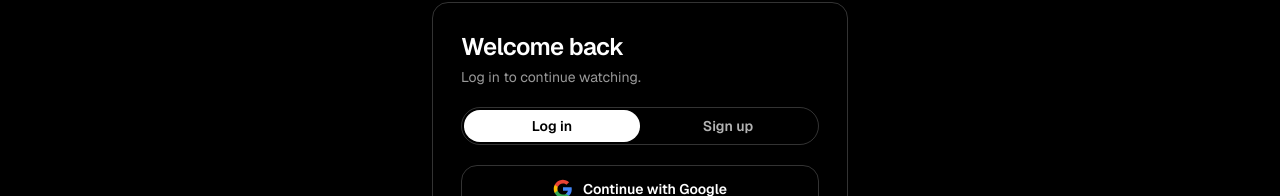
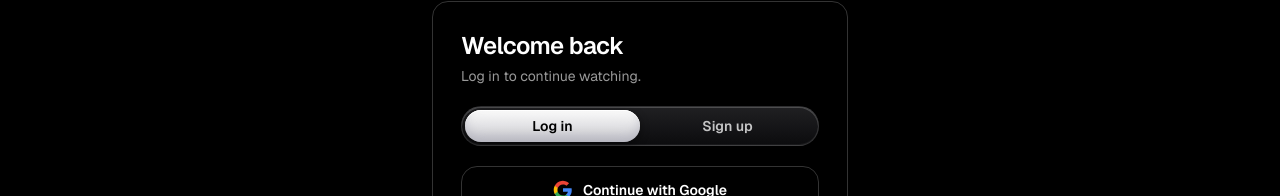
Before and after one commit to biaruuu/anibiartv, a Next.js app: page /login in a window 1280 px wide. Shown: the part 127-323 px from the top of the page. Built offline with nearby package versions, Linux system fonts and the light colour scheme; no server answers.

Commit message:
v1.36.2: glass sliding switch for Sub/Dub and other segmented controls
Co-Authored-By: Claude Sonnet 5.5 <noreply@anthropic.com>
Claude-Session: https://claude.ai/code/session_01DLZjL6426XVJky9iy9wSkB

```diff
--- a/app/globals.css
+++ b/app/globals.css
@@ -350,3 +350,27 @@ html {
     inset 0 -10px 16px rgba(0, 0, 0, 0.22),
     0 4px 14px rgba(0, 0, 0, 0.35);
 }
+
+/* Glass switch: dark glass track, white glass bubble */
+.glass-track {
+  background: linear-gradient(180deg, rgba(70, 70, 76, 0.45), rgba(20, 20, 23, 0.6));
+  -webkit-backdrop-filter: blur(20px) saturate(1.8);
+  backdrop-filter: blur(20px) saturate(1.8);
+  border: 1px solid rgba(255, 255, 255, 0.14);
+  box-shadow:
+    0 4px 14px rgba(0, 0, 0, 0.4),
+    inset 0 1px 0 rgba(255, 255, 255, 0.2),
+    inset 0 -1px 0 rgba(255, 255, 255, 0.05);
+}
+.glass-thumb {
+  background: linear-gradient(180deg, rgba(255, 255, 255, 0.98), rgba(226, 226, 232, 0.88));
+  box-shadow:
+    inset 0 1px 0 rgba(255, 255, 255, 1),
+    inset 0 -6px 10px rgba(150, 150, 165, 0.35),
+    0 3px 10px rgba(0, 0, 0, 0.45);
+}
+@media (prefers-reduced-motion: reduce) {
+  .glass-thumb {
+    transition: none;
+  }
+}
--- a/components/auth-form.tsx
+++ b/components/auth-form.tsx
@@ -1,5 +1,6 @@
 "use client"
 
+import { GlassSwitch } from "@/components/glass-switch"
 import * as React from "react"
 import Link from "next/link"
 import { useRouter, useSearchParams } from "next/navigation"
@@ -125,23 +126,16 @@ export function AuthForm() {
             {mode === "login" ? "Log in to continue watching." : "Save your progress and your list on every device."}
           </p>
 
-          <div role="tablist" aria-label="Log in or sign up" className="mt-5 flex rounded-full border border-white/20 p-0.5">
-            {(["login", "signup"] as const).map((m) => (
-              <button
-                key={m}
-                type="button"
-                role="tab"
-                aria-selected={mode === m}
-                onClick={() => switchMode(m)}
-                className={cn(
-                  "flex-1 rounded-full py-1.5 text-sm font-semibold transition-colors",
-                  mode === m ? "bg-white text-black" : "text-white/70 hover:text-white"
-                )}
-              >
-                {m === "login" ? "Log in" : "Sign up"}
-              </button>
-            ))}
-          </div>
+          <GlassSwitch
+            label="Log in or sign up"
+            value={mode}
+            onChange={switchMode}
+            options={[
+              { id: "login", label: "Log in" },
+              { id: "signup", label: "Sign up" },
+            ]}
+            className="mt-5"
+          />
 
           <div className="mt-5 space-y-2.5">
             <button type="button" className={social} disabled={!!busy} onClick={() => direct("google")}>
--- /dev/null
+++ b/components/glass-switch.tsx
@@ -0,0 +1,57 @@
+"use client"
+
+import * as React from "react"
+
+import { cn } from "@/lib/utils"
+
+export type SwitchOption<T extends string> = { id: T; label: React.ReactNode; icon?: React.ReactNode; disabled?: boolean }
+
+/**
+ * A segmented switch on dark glass with a white glass bubble that slides to the chosen option
+ * (same glass look as the bottom bar). Every option has the same width.
+ */
+export function GlassSwitch<T extends string>({
+  value,
+  onChange,
+  options,
+  label,
+  className,
+  itemClassName,
+}: {
+  value: T
+  onChange: (v: T) => void
+  options: SwitchOption<T>[]
+  label: string
+  className?: string
+  itemClassName?: string
+}) {
+  const n = options.length
+  const index = Math.max(0, options.findIndex((o) => o.id === value))
+  return (
+    <div role="tablist" aria-label={label} className={cn("glass-track relative grid rounded-full p-[3px]", className)} style={{ gridTemplateColumns: `repeat(${n}, minmax(0, 1fr))` }}>
+      <span
+        aria-hidden
+        className="glass-thumb pointer-events-none absolute top-[3px] bottom-[3px] left-[3px] rounded-full transition-transform duration-300 ease-[cubic-bezier(0.3,1.25,0.5,1)]"
+        style={{ width: `calc((100% - 6px) / ${n})`, transform: `translateX(${index * 100}%)` }}
+      />
+      {options.map((o) => (
+        <button
+          key={o.id}
+          type="button"
+          role="tab"
+          aria-selected={value === o.id}
+          disabled={o.disabled}
+          onClick={() => onChange(o.id)}
+          className={cn(
+            "relative inline-flex items-center justify-center gap-1.5 rounded-full px-3 py-1.5 text-xs font-semibold transition-colors duration-200 outline-none focus-visible:ring-2 focus-visible:ring-white/60 disabled:opacity-40 sm:text-sm",
+            value === o.id ? "text-black" : "text-white/75 hover:text-white",
+            itemClassName
+          )}
+        >
+          {o.icon}
+          {o.label}
+        </button>
+      ))}
+    </div>
+  )
+}
--- a/components/home-app.tsx
+++ b/components/home-app.tsx
@@ -1,5 +1,6 @@
 "use client"
 
+import { GlassSwitch } from "@/components/glass-switch"
 import * as React from "react"
 import Link from "next/link"
 import {
@@ -320,27 +321,16 @@ function LatestEpisodes() {
           Latest Episodes
         </h2>
         <div className="flex shrink-0 items-center gap-1.5 sm:gap-3">
-          <div
-            role="tablist"
-            aria-label="Audio"
-            className="flex rounded-full border border-white/20 p-0.5"
-          >
-            {(["sub", "dub"] as const).map((m) => (
-              <button
-                key={m}
-                type="button"
-                role="tab"
-                aria-selected={mode === m}
-                onClick={() => setMode(m)}
-                className={cn(
-                  "rounded-full px-3.5 py-1 text-xs font-semibold capitalize transition-colors sm:px-5 sm:py-1.5 sm:text-sm",
-                  mode === m ? "bg-white text-black" : "text-white/70 hover:text-white"
-                )}
-              >
-                {m}
-              </button>
-            ))}
-          </div>
+          <GlassSwitch
+            label="Audio"
+            value={mode}
+            onChange={setMode}
+            options={[
+              { id: "sub", label: "Sub" },
+              { id: "dub", label: "Dub" },
+            ]}
+            className="w-28 sm:w-36"
+          />
           <div className="flex items-center rounded-full border border-white/20 p-0.5">
             <button
               type="button"
--- a/components/share-story.tsx
+++ b/components/share-story.tsx
@@ -1,5 +1,6 @@
 "use client"
 
+import { GlassSwitch } from "@/components/glass-switch"
 import * as React from "react"
 import { Download, Image as ImageIcon, Share2, X, Zap } from "lucide-react"
 
@@ -162,90 +163,44 @@ export function ShareStory({ tab: startTab, onClose, ...data }: Props) {
           </button>
         </div>
 
-        <div role="tablist" aria-label="Screenshot, live or video" className="mx-4 mt-3 flex gap-1.5 sm:mx-5">
-          {(
-            [
-              { id: "image", label: "Screenshot", icon: ImageIcon },
-              { id: "live", label: "Live", icon: Zap },
-            ] as const
-          ).map(({ id, label, icon: Icon }) => (
-            <button
-              key={id}
-              type="button"
-              role="tab"
-              aria-selected={kind === id}
-              disabled={id === "live" && !videoOk}
-              onClick={() => {
-                setNote(null)
-                setKind(id)
-              }}
-              className={cn(
-                "inline-flex flex-1 items-center justify-center gap-1.5 rounded-full border px-3 py-1.5 text-sm font-semibold transition-colors disabled:opacity-40",
-                kind === id ? "border-white bg-white text-black" : "border-white/20 text-white/70 hover:text-white"
-              )}
-            >
-              <Icon className="size-4" />
-              {label}
-            </button>
-          ))}
+        <div className="mx-4 mt-3 grid gap-2 sm:mx-5">
+          <GlassSwitch
+            label="Screenshot or live"
+            value={kind}
+            onChange={(k) => {
+              setNote(null)
+              setKind(k)
+            }}
+            options={[
+              { id: "image", label: "Screenshot", icon: <ImageIcon className="size-4" /> },
+              { id: "live", label: "Live", icon: <Zap className="size-4" />, disabled: !videoOk },
+            ]}
+          />
+          <GlassSwitch
+            label="Show on the picture"
+            value={tab}
+            onChange={setTab}
+            options={(Object.keys(TAB_LABEL) as StoryTab[]).map((t) => ({ id: t, label: TAB_LABEL[t] }))}
+          />
+          <GlassSwitch
+            label="Picture size"
+            value={format}
+            onChange={setFormat}
+            options={(Object.keys(FORMAT_LABEL) as StoryFormat[]).map((f) => ({ id: f, label: FORMAT_LABEL[f] }))}
+          />
+          {kind === "live" && (
+            <div className="flex items-center gap-2">
+              <span className="text-xs text-white/60">Length</span>
+              <GlassSwitch
+                label="Length"
+                value={String(seconds)}
+                onChange={(v) => setSeconds(Number(v))}
+                options={[5, 10, 20, 30, 60].map((n) => ({ id: String(n), label: `${n}s` }))}
+                className="min-w-0 flex-1"
+              />
+            </div>
+          )}
         </div>
-
-        <div role="tablist" aria-label="Show on the picture" className="mx-4 mt-2 flex rounded-full border border-white/20 p-0.5 sm:mx-5">
-          {(Object.keys(TAB_LABEL) as StoryTab[]).map((t) => (
-            <button
-              key={t}
-              type="button"
-              role="tab"
-              aria-selected={tab === t}
-              onClick={() => setTab(t)}
-              className={cn(
-                "flex-1 rounded-full py-1.5 text-sm font-semibold transition-colors",
-                tab === t ? "bg-white text-black" : "text-white/70 hover:text-white"
-              )}
-            >
-              {TAB_LABEL[t]}
-            </button>
-          ))}
-        </div>
-
-        <div role="tablist" aria-label="Picture size" className="mx-4 mt-2 flex gap-1.5 sm:mx-5">
-          {(Object.keys(FORMAT_LABEL) as StoryFormat[]).map((f) => (
-            <button
-              key={f}
-              type="button"
-              role="tab"
-              aria-selected={format === f}
-              onClick={() => setFormat(f)}
-              className={cn(
-                "flex-1 rounded-full border px-2 py-1.5 text-xs font-semibold transition-colors",
-                format === f ? "border-white bg-white/15 text-white" : "border-white/20 text-white/60 hover:text-white"
-              )}
-            >
-              {FORMAT_LABEL[f]}
-            </button>
-          ))}
-        </div>
-
-        {kind === "live" && (
-          <div role="tablist" aria-label="Length" className="mx-4 mt-2 flex items-center gap-1.5 sm:mx-5">
-            <span className="mr-1 text-xs text-white/60">Length</span>
-            {[5, 10, 20, 30, 60].map((n) => (
-              <button
-                key={n}
-                type="button"
-                role="tab"
-                aria-selected={seconds === n}
-                onClick={() => setSeconds(n)}
-                className={cn(
-                  "flex-1 rounded-full border px-2 py-1 text-xs font-semibold transition-colors",
-                  seconds === n ? "border-white bg-white/15 text-white" : "border-white/20 text-white/60 hover:text-white"
-                )}
-              >
-                {n}s
-              </button>
-            ))}
-          </div>
-        )}
 
         {/* preview in the chosen shape, as tall as the screen allows */}
         <div className="grid min-h-0 flex-1 place-items-center px-4 py-4 sm:px-5">
--- a/package.json
+++ b/package.json
@@ -1,6 +1,6 @@
 {
   "name": "videoplayer",
-  "version": "1.36.1",
+  "version": "1.36.2",
   "private": true,
   "engines": {
     "node": ">=20.9.0"
```
Also changed, not shown: 1 other file (tests, documents, lock files or other folders).
